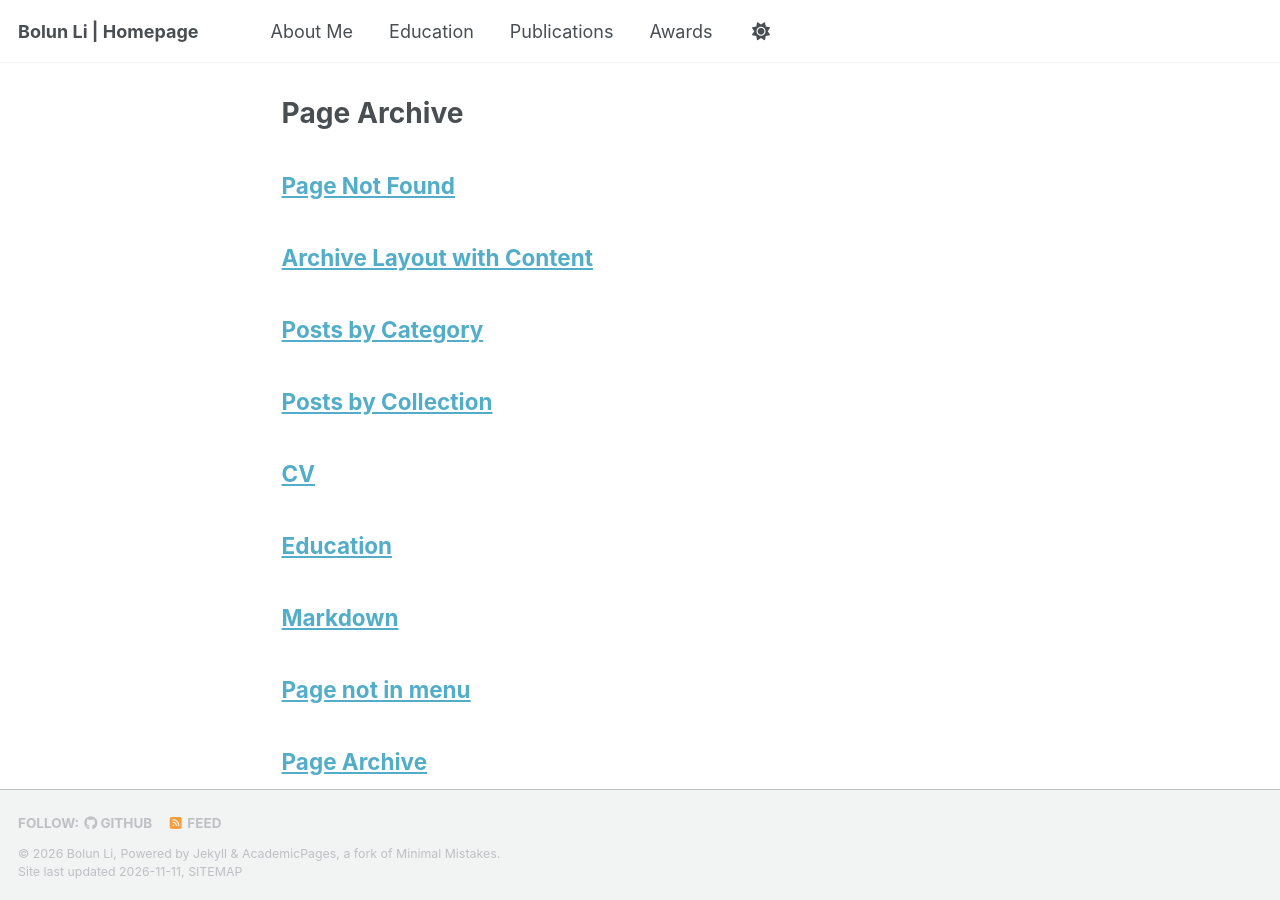
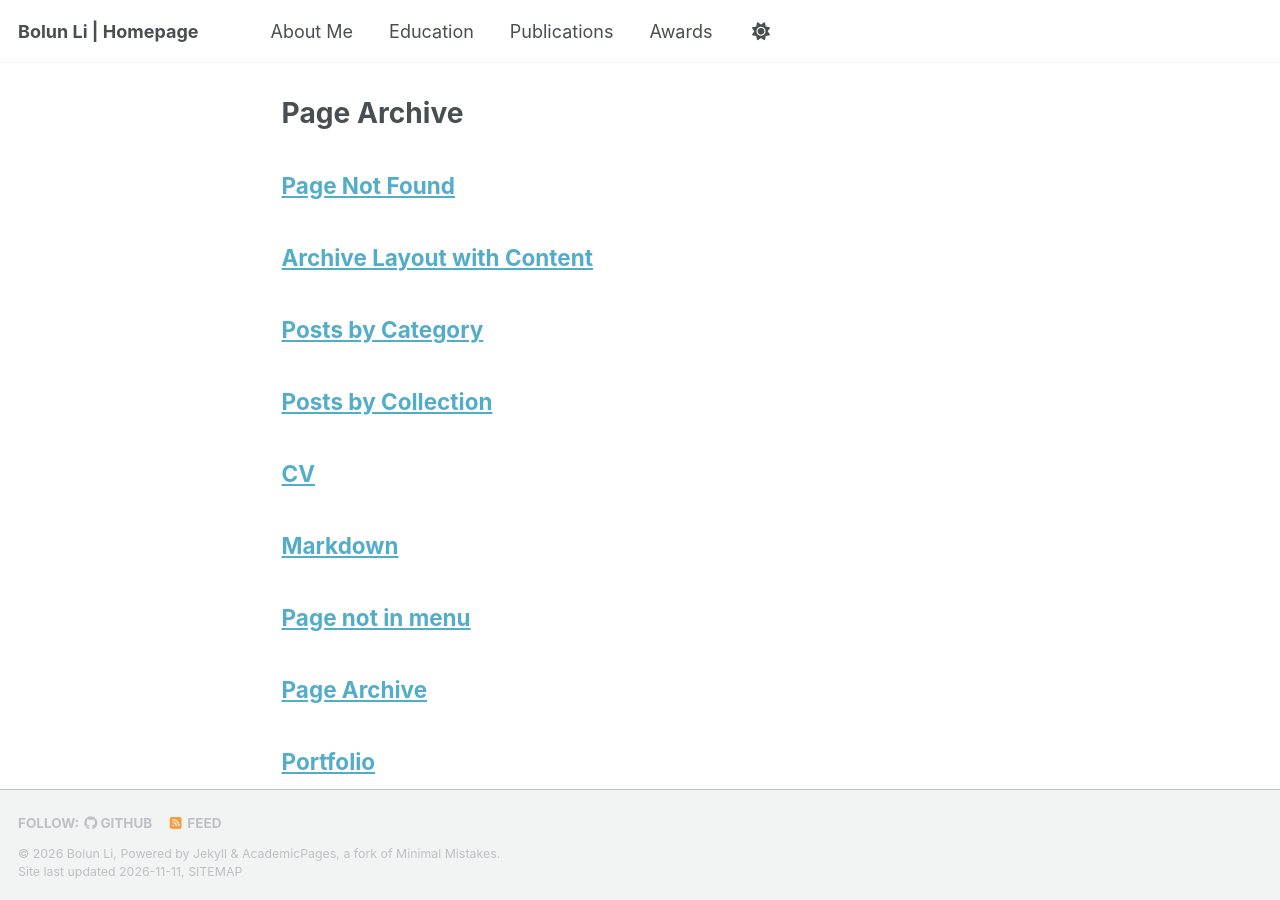
Before and after one commit to Libo32/Libo32.github.io, a Jekyll site: the page built from _pages/page-archive.html, in a window 1280 px wide and 900 px high. Built offline with Jekyll 4.4.1, drawn with Linux system fonts in a browser that asks for light colours; a script bundle is joined from its source files by our own code; a style sheet for code colours, icons or effects is not loaded.

Commit message:
Update education.md

```diff
--- a/_pages/education.md
+++ b/_pages/education.md
@@ -1,11 +1,9 @@
 ---
 layout: single
-title: "Education"
 permalink: /education/
 author_profile: true
 ---
 
-## Education
 
 ### Sun Yat-sen University
 
```
